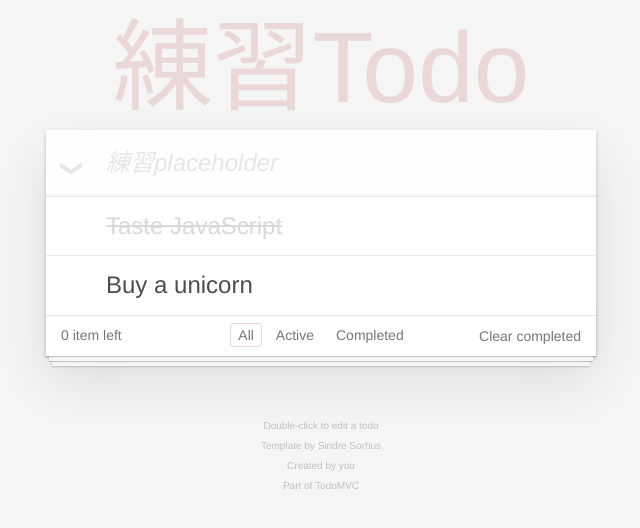
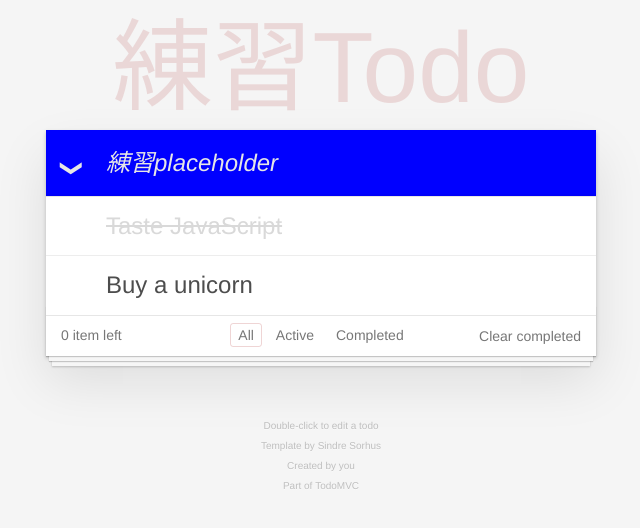
Before and after one commit to d120717/1108demo, an Angular app: page / in a window 1280 px wide. Shown: the top 528 px of the page, without its empty margins (319-959 px from the left). Built offline with nearby package versions, Linux system fonts and the light colour scheme.

Commit message:
設定背景顏色

```diff
--- a/src/app/app.component.html
+++ b/src/app/app.component.html
@@ -1,7 +1,7 @@
 <section class="todoapp">
   <header class="header">
     <h1>{{ appTitle }}</h1>
-    <input class="new-todo" [placeholder]="placeholder"  #todo (keyup.enter)="newtodo(todo)" autofocus>
+    <input class="new-todo" [placeholder]="placeholder"  #todo (keyup.enter)="newtodo(todo)" [style.background-color]="background" autofocus>
   </header>
   <!-- This section should be hidden by default and shown when there are todos -->
   <section class="main">
--- a/src/app/app.component.ts
+++ b/src/app/app.component.ts
@@ -11,6 +11,7 @@ export class AppComponent {
   title = 'demo';
   appTitle = '練習Todo';
   placeholder = '練習placeholder';
+  background = 'blue'
 
     newtodo(inputElement) {
         // 查看event 屬性
```
